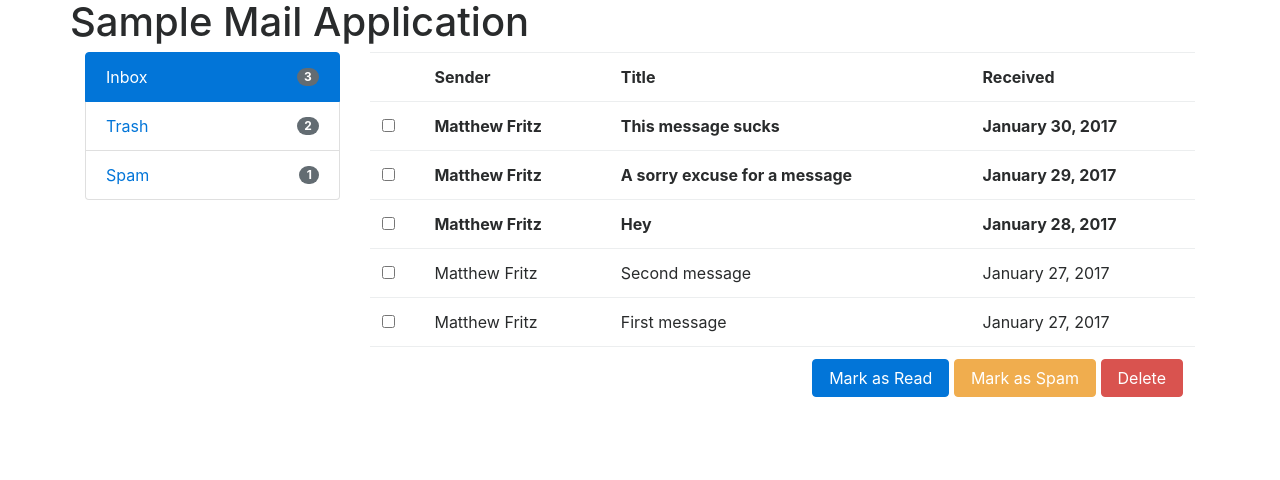
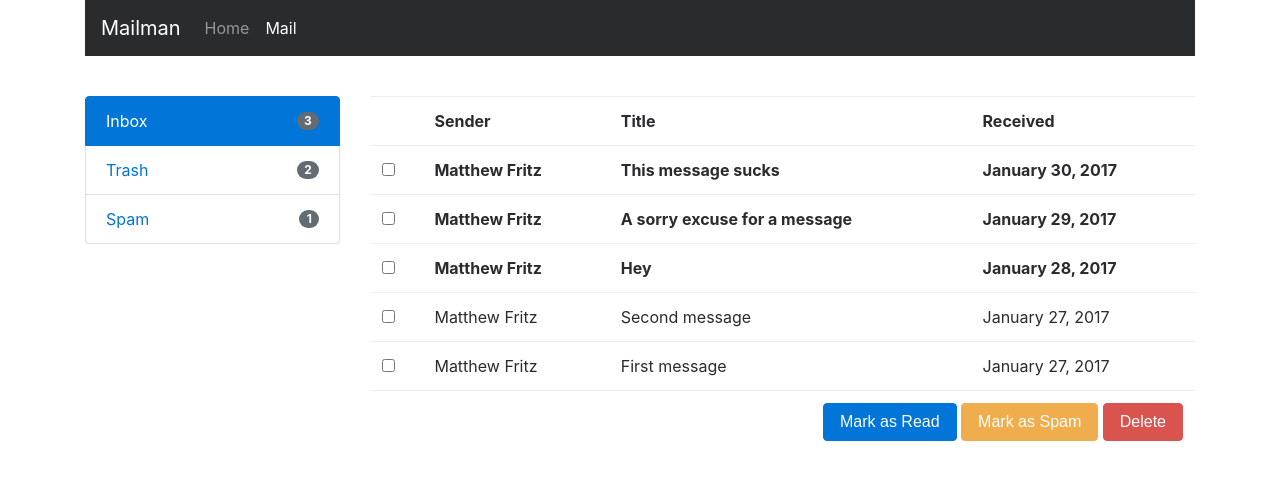
Before and after one commit to matthewfritz/csun-comp484-project-1, a plain HTML site: page bootstrap/inbox.html in a window 1280 px wide. Drawn offline with nearby package versions, Linux system fonts and the light colour scheme; a script that the page names is missing.

Commit message:
Got the Inbox and Home screens styled appropriately

```diff
--- a/bootstrap/inbox.html
+++ b/bootstrap/inbox.html
@@ -13,12 +13,34 @@
   <body>
     <div class="container">
       <div class="row">
-        <div class="col-xs-12">
-          <h1>Sample Mail Application</h1>
+        <div class="col-sm-12">
+          <nav class="navbar navbar-toggleable-sm navbar-inverse bg-inverse">
+            <button class="navbar-toggler navbar-toggler-right" type="button" data-toggle="collapse" data-target="#navbarText" aria-controls="navbarText" aria-expanded="false" aria-label="Toggle navigation">
+              <span class="navbar-toggler-icon"></span>
+            </button>
+            <a class="navbar-brand" href="index.html">Mailman</a>
+            <div class="collapse navbar-collapse" id="navbarText">
+              <ul class="navbar-nav mr-auto">
+                <li class="nav-item">
+                  <a class="nav-link" href="index.html">Home</a>
+                </li>
+                <li class="nav-item active">
+                  <a class="nav-link" href="inbox.html">Mail <span class="sr-only">(current)</span></a>
+                </li>
+              </ul>
+            </div>
+          </nav>
         </div>
       </div>
+
       <div class="row">
-        <div class="col-sm-3 col-xs-12">
+        <div class="col-xs-12">
+          <p>&nbsp;</p>
+        </div>
+      </div>
+
+      <div class="row">
+        <div class="col-xs-12 col-sm-12 col-md-3">
           <div class="list-group">
             <a href="inbox.html"class="list-group-item justify-content-between active">
               Inbox
@@ -35,7 +57,8 @@
           </div>
         </div>
 
-        <div class="col-sm-9 col-xs-12">
+        <div class="col-xs-12 col-sm-12 col-md-9">
+          <form>
             <table class="table">
               <tr>
                 <th></th>
@@ -44,7 +67,6 @@
                 <th>Received</th>
               </tr>
 
-            <form>
               <tr>
                 <td>
                   <label for="mail_1" class="sr-only">
@@ -138,15 +160,15 @@
               <tr>
                 <td colspan="4">
                   <div class="float-right">
-                    <a href="#" class="btn btn-primary">
+                    <button class="btn btn-primary">
                       Mark as Read
-                    </a>
-                    <a href="#" class="btn btn-warning">
+                    </button>
+                    <button href="#" class="btn btn-warning">
                       Mark as Spam
-                    </a>
-                    <a href="#" class="btn btn-danger">
+                    </button>
+                    <button href="#" class="btn btn-danger">
                       Delete
-                    </a>
+                    </button>
                   </div>
                 </td>
               </tr>
```
Also changed, not shown: bootstrap/index.html (added, +72 -0 lines). Lines whose indentation alone changed are shown as unchanged.
